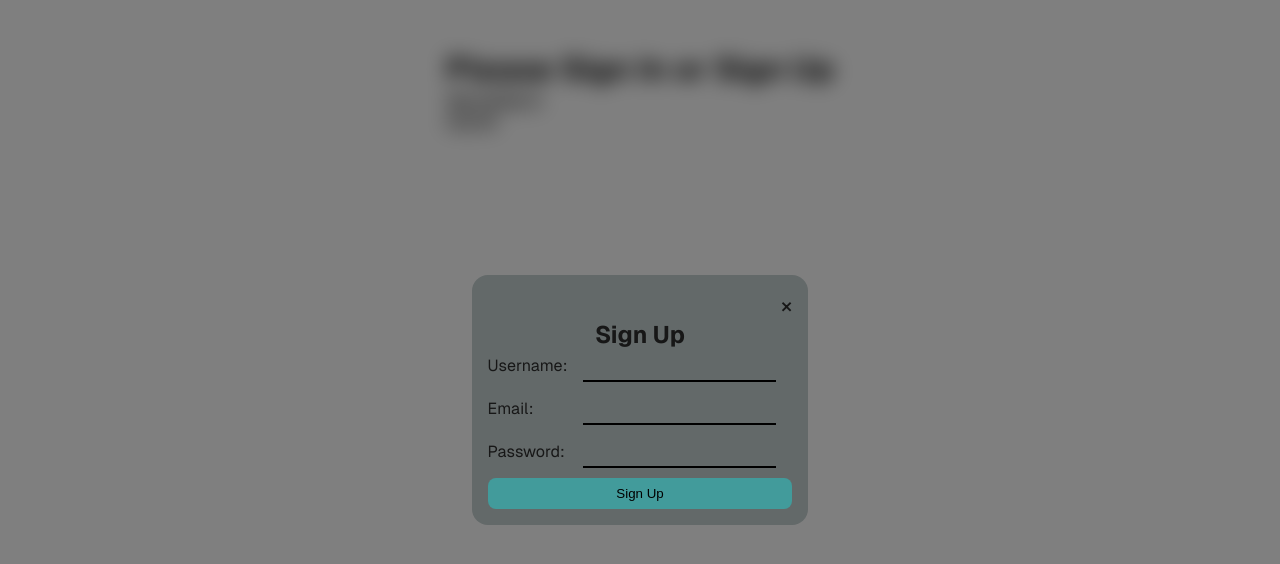
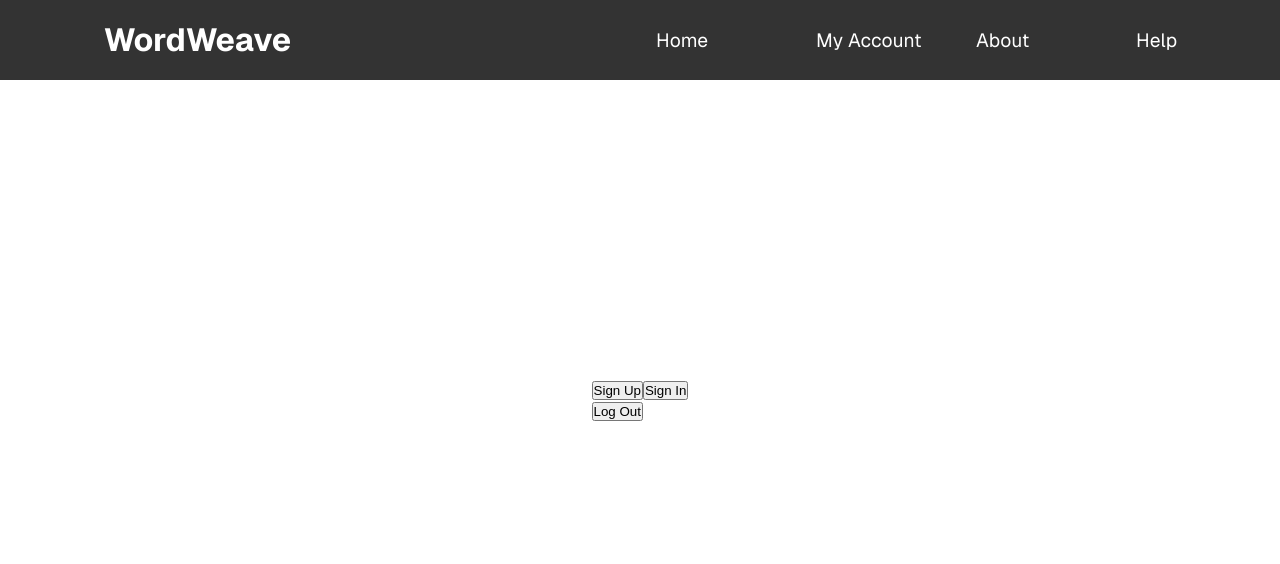
Before and after one commit to TuckTuckC/wordweave, a Next.js app: page / in a window 1280 px wide. Shown: the top 564 px of the page. Built offline with nearby package versions, Linux system fonts and the light colour scheme.

Commit message:
makes modal open and closable

```diff
--- /dev/null
+++ b/src/Components/Navbar/Navbar.module.css
@@ -0,0 +1,66 @@
+.navbar {
+    background: #333;
+    position: absolute;
+    top: 0;
+    height: 5rem;
+    width: 100svw;
+    display: flex;
+    justify-content: center;
+    align-items: center;
+    font-size: 1.2rem;
+}
+
+.navbarContainer {
+    display: flex;
+    justify-content: space-between;
+    height: 80px;
+    z-index: 1;
+    width: 100%;
+    padding: 0 0 0 24px;
+}
+
+.navbarLogo {
+    color: #fff;
+    justify-self: start;
+    cursor: pointer;
+    text-decoration: none;
+    font-size: 2rem;
+    display: flex;
+    align-items: center;
+    margin-left: 5rem;
+    font-weight: bold;
+}
+
+.navMenu {
+    display: flex;
+    align-items: center;
+    list-style: none;
+    text-align: center;
+}
+
+.navItem {
+    height: 100%;
+    width: 10rem;
+    text-align: center;
+
+}
+
+.navLinks {
+    color: #fff;
+    display: flex;
+    align-items: center;
+    text-decoration: none;
+    padding: 0 1rem;
+    height: 100%;
+    cursor: pointer;
+    transition: hover 0.5s ease-in-out;
+}
+
+.navLinks:hover {
+    border-bottom: 3px solid #01bfbf;
+    border-left: 3px solid #01bfbf;
+    border-left: 3px solid;
+    border-image: linear-gradient(to top right, #01bfbf, rgba(1, 191, 191, 0)) 1 100%;
+    color: #429b9b;
+    font-weight: bold;
+}
--- /dev/null
+++ b/src/Components/Navbar/Navbar.tsx
@@ -0,0 +1,42 @@
+'use client'
+
+import Link from 'next/link';
+import styles from './Navbar.module.css';
+
+const Navbar = () => {
+
+    return (
+        <nav className={styles.navbar}>
+            <div className={styles.navbarContainer}>
+                <Link href="/" className={styles.navbarLogo}>
+                    WordWeave
+                </Link>
+
+                <ul className={`${styles.navMenu}`}>
+                    <li className={styles.navItem}>
+                        <Link href="/" className={styles.navLinks}>
+                            Home
+                        </Link>
+                    </li>
+                    <li className={styles.navItem}>
+                        <Link href="/account" className={styles.navLinks}>
+                            My Account
+                        </Link>
+                    </li>
+                    <li className={styles.navItem}>
+                        <Link href="/about" className={styles.navLinks}>
+                            About
+                        </Link>
+                    </li>
+                    <li className={styles.navItem}>
+                        <Link href="/help" className={styles.navLinks}>
+                            Help
+                        </Link>
+                    </li>
+                </ul>
+            </div>
+        </nav>
+    );
+};
+
+export default Navbar;
--- a/src/Components/SignUp/SignUp.tsx
+++ b/src/Components/SignUp/SignUp.tsx
@@ -1,21 +1,41 @@
 'use client'
 
-import React, { useState, ChangeEvent, FormEvent } from 'react';
+import React, { useState, useEffect, ChangeEvent, FormEvent } from 'react';
 import styles from "./SignUp.module.css";
 // import './SignUp.css';
 
-interface SignUpProps {
-    isOpen: boolean;
-}
+const SignUp = () => {
 
-const SignUp: React.FC<SignUpProps> = ({ isOpen }) => {
+    const [isOpen, setIsOpen] = useState(false);
+    const [authAction, setAuthAction] = useState('');
+
+    const handleClose = () => { setIsOpen(false) };
+    const handleOpen = () => { setIsOpen(true) };
+
     console.log(isOpen);
 
     const [formData, setFormData] = useState({
         username: '',
         email: '',
-        password: ''
+        password: '',
+        confirmPassword: ''
     });
+
+    useEffect(() => {
+        if (isOpen) {
+            const handleEscape = (event: KeyboardEvent) => {
+                if (event.key === 'Escape') {
+                    handleClose();
+                }
+            };
+
+            document.addEventListener('keydown', handleEscape);
+
+            return () => {
+                document.removeEventListener('keydown', handleEscape);
+            };
+        }
+    }, [isOpen]);
 
     const handleChange = (e: ChangeEvent<HTMLInputElement>) => {
         const { name, value } = e.target;
@@ -31,17 +51,14 @@ const SignUp: React.FC<SignUpProps> = ({ isOpen }) => {
         console.log(formData);
     };
 
-    if (!isOpen) return null;
-
     return (
         <div className={styles.signUp}>
             {/* Conditional rendering: if no user is logged in */}
-        <h1>Please Sign In or Sign Up</h1>
             <div>
-          <button onClick={() => {console.log('hello') /* Add sign up logic here */ }}>
+                <button onClick={() => { handleOpen(); setAuthAction('signUp') }}>
                     Sign Up
                 </button>
-          <button onClick={() => { console.log('hello')/* Add sign in logic here */ }}>
+                <button onClick={() => {handleOpen(); setAuthAction('signIn')}}>
                     Sign In
                 </button>
             </div>
@@ -52,10 +69,11 @@ const SignUp: React.FC<SignUpProps> = ({ isOpen }) => {
                     Log Out
                 </button>
             </div>
+            {isOpen && (
                 <div className={styles.modal}>
                     <div className={styles.modalContent}>
-                <span className={styles.close} onClick={() => isOpen = false}>&times;</span>
-                <h2>Sign Up</h2>
+                        <span className={styles.close} onClick={handleClose}>&times;</span>
+                        <h2>{authAction === 'signUp' ? 'Sign Up' : 'Sign In'}</h2>
                         <form className={styles.form} onSubmit={handleSubmit}>
                             <label>
                                 Username:
@@ -69,10 +87,17 @@ const SignUp: React.FC<SignUpProps> = ({ isOpen }) => {
                                 Password:
                                 <input type="password" name="password" value={formData.password} onChange={handleChange} required />
                             </label>
+                            {authAction === 'signUp' && (
+                                <label>
+                                    Confirm Password:
+                                    <input type="password" name="confirmPassword" value={formData.confirmPassword} onChange={handleChange} required />
+                                </label>
+                            )}
                             <button type="submit">Sign Up</button>
                         </form>
                     </div>
                 </div>
+            )}
         </div>
     );
 };
--- a/src/app/page.module.css
+++ b/src/app/page.module.css
@@ -6,13 +6,11 @@
   --button-primary-hover: #383838;
   --button-secondary-hover: #f2f2f2;
 
-  display: grid;
-  grid-template-rows: 20px 1fr 20px;
+  display: flex;
+  flex-direction: column;
   align-items: center;
-  justify-items: center;
+  justify-content: center;
   min-height: 100svh;
-  padding: 80px;
-  gap: 64px;
   font-family: var(--font-geist-sans);
 }
 
--- a/src/app/page.tsx
+++ b/src/app/page.tsx
@@ -1,10 +1,14 @@
 import styles from "./page.module.css";
 import SignUp from "../Components/SignUp/SignUp";
+import Navbar from "../Components/Navbar/Navbar";
 
 export default function Home() {
+
+
   return (
     <div className={styles.page}>
-      <SignUp isOpen={true}/>
+      <Navbar />
+      <SignUp />
     </div>
   );
 }
```
Lines whose indentation alone changed are shown as unchanged.
